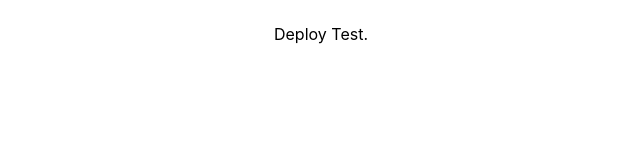
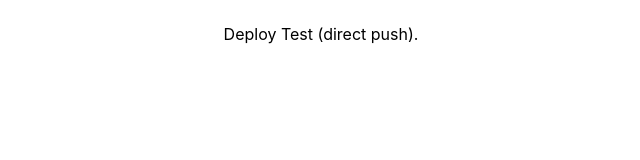
Before and after one commit to HamishWHC/opengl-utils, a Svelte app: page / in a window 1280 px wide. Shown: the top 160 px of the page, without its empty margins (319-959 px from the left). Built offline with nearby package versions, Linux system fonts and the light colour scheme.

Commit message:
deploy test with direct push instead of merge

```diff
--- a/src/App.svelte
+++ b/src/App.svelte
@@ -1,7 +1,7 @@
 <script lang="ts">
 </script>
 
-<main>Deploy Test.</main>
+<main>Deploy Test (direct push).</main>
 
 <style>
     :root {
```
